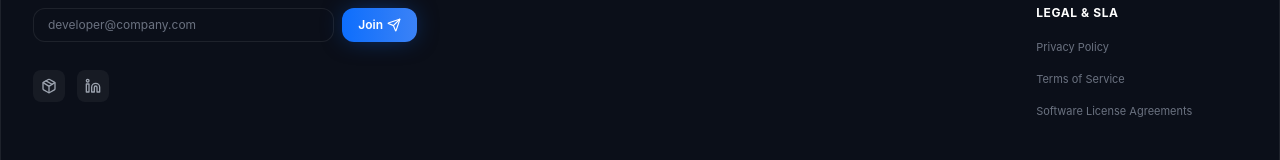
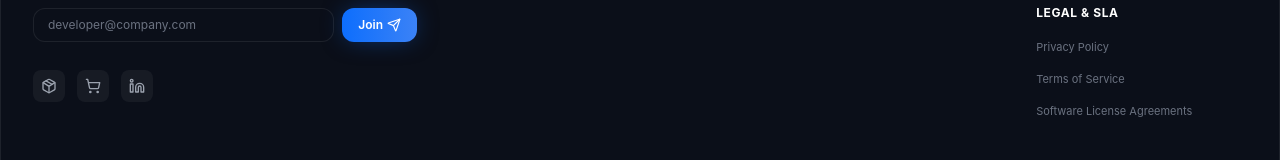
Before and after one commit to aabid-wani/stratametriq-website, a Next.js app: page / in a window 1280 px wide. Shown: the part 3872-4032 px from the top of the page. Built offline with nearby package versions, Linux system fonts and the light colour scheme.

Commit message:
Add Gumroad checkout icon to footer social links

```diff
--- a/src/components/global/BrandFooter.tsx
+++ b/src/components/global/BrandFooter.tsx
@@ -2,7 +2,7 @@
 
 import React, { useState } from "react";
 import Link from "next/link";
-import { ShieldCheck, Send, Package, Linkedin, Terminal, Heart, CheckCircle2 } from "lucide-react";
+import { ShieldCheck, Send, Package, Linkedin, ShoppingCart, Terminal, Heart, CheckCircle2 } from "lucide-react";
 import { FOOTER_NAVIGATION } from "@/config/brandNavigation";
 
 export default function BrandFooter() {
@@ -76,6 +76,9 @@ export default function BrandFooter() {
             <div className="flex items-center space-x-3 pt-3 text-gray-400">
               <a href="https://www.npmjs.com/package/@stratametriq/id-card-designer" target="_blank" rel="noreferrer" className="p-2 rounded-lg bg-white/5 hover:bg-white/10 hover:text-white transition-colors" title="NPM Package">
                 <Package className="w-4 h-4" />
+              </a>
+              <a href="https://waniabid.gumroad.com/l/id-card-designer-pro" target="_blank" rel="noreferrer" className="p-2 rounded-lg bg-white/5 hover:bg-white/10 hover:text-white transition-colors" title="Buy Commercial License on Gumroad">
+                <ShoppingCart className="w-4 h-4" />
               </a>
               <a href="https://www.linkedin.com/in/aabid-hussain-56b1b2191/" target="_blank" rel="noreferrer" className="p-2 rounded-lg bg-white/5 hover:bg-white/10 hover:text-white transition-colors" title="LinkedIn">
                 <Linkedin className="w-4 h-4" />
```
